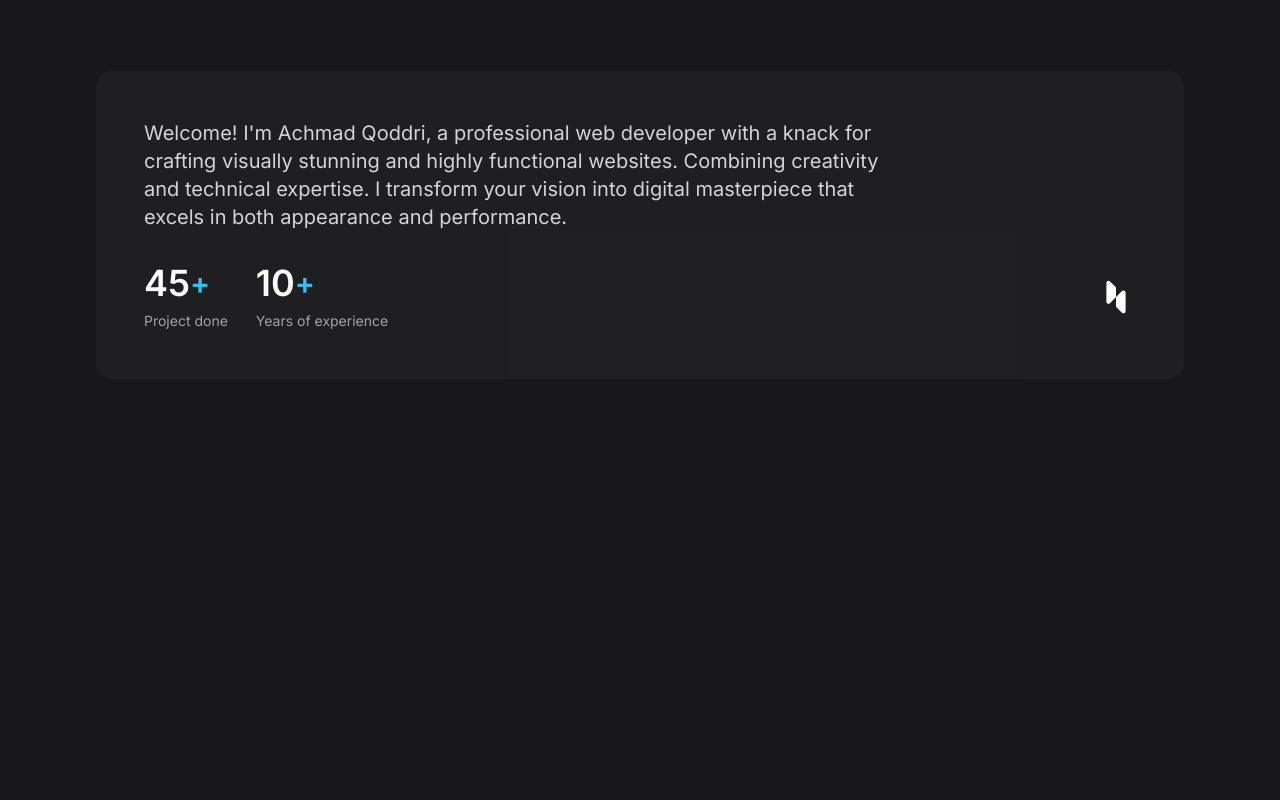
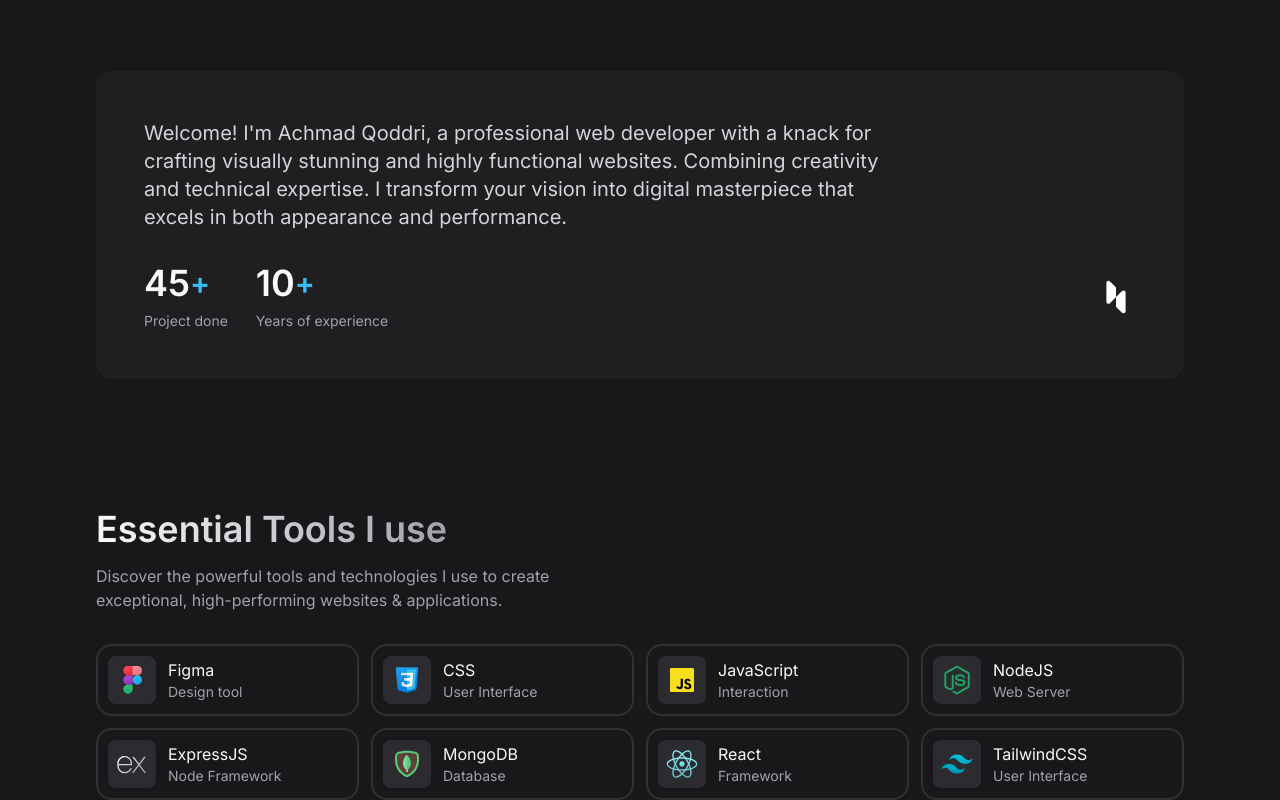
Before and after one commit to AQodS/new-portofolio, a React (Vite) app: page / in a window 1280 px wide. Shown: the part 786-1586 px from the top of the page. Before the commit the page ends 1165 px from the top, so only its background shows below. Built offline with nearby package versions, Linux system fonts and the light colour scheme.

Commit message:
feat: skills

```diff
--- a/src/App.jsx
+++ b/src/App.jsx
@@ -1,6 +1,7 @@
 import Header from "./components/Header";
 import Hero from "./components/Hero";
 import About from "./components/About";
+import Skills from "./components/Skills";
 
 const App = () => {
   return (
@@ -9,6 +10,7 @@
       <main>
         <Hero />
         <About />
+        <Skills />
       </main>
     </>
   );
--- /dev/null
+++ b/src/components/SkillCard.jsx
@@ -0,0 +1,37 @@
+import PropTypes from "prop-types";
+
+const SkillCard = ({
+  imgSrc,
+  label,
+  desc,
+  classes
+}) => {
+  return (
+    <div className={"flex items-center gap-3 ring-2 ring-inset ring-zinc-50/10 rounded-2xl p-3 hover:bg-zinc-800 transition-colors group " + classes}>
+      <figure className="bg-zinc-700/50 rounded-lg overflow-hidden w-12 h-12 p-2 group-hover:bg-zinc-900 transition-colors">
+        <img
+          src={imgSrc}
+          width={32}
+          height={32}
+          alt={label}
+        />
+      </figure>
+
+      <div>
+        <h3>{label}</h3>
+        <p className="text-zinc-400 text-sm">
+          {desc}
+        </p>
+      </div>
+    </div>
+  )
+}
+
+SkillCard.propTypes = {
+  imgSrc: PropTypes.string.isRequired,
+  label: PropTypes.string.isRequired,
+  desc: PropTypes.string.isRequired,
+  classes: PropTypes.string,
+}
+
+export default SkillCard
--- /dev/null
+++ b/src/components/Skills.jsx
@@ -0,0 +1,73 @@
+import SkillCard from "./SkillCard";
+
+const skillItems = [
+  {
+    imgSrc: "/images/figma.svg",
+    label: "Figma",
+    desc: "Design tool",
+  },
+  {
+    imgSrc: "/images/css3.svg",
+    label: "CSS",
+    desc: "User Interface",
+  },
+  {
+    imgSrc: "/images/javascript.svg",
+    label: "JavaScript",
+    desc: "Interaction",
+  },
+  {
+    imgSrc: "/images/nodejs.svg",
+    label: "NodeJS",
+    desc: "Web Server",
+  },
+  {
+    imgSrc: "/images/expressjs.svg",
+    label: "ExpressJS",
+    desc: "Node Framework",
+  },
+  {
+    imgSrc: "/images/mongodb.svg",
+    label: "MongoDB",
+    desc: "Database",
+  },
+  {
+    imgSrc: "/images/react.svg",
+    label: "React",
+    desc: "Framework",
+  },
+  {
+    imgSrc: "/images/tailwindcss.svg",
+    label: "TailwindCSS",
+    desc: "User Interface",
+  },
+];
+
+const Skills = () => {
+  return (
+    <section className="section">
+      <div className="container">
+        <h2 className="headline-2">
+          Essential Tools I use
+        </h2>
+
+        <p className="text-zinc-400 mt-3 mb-8 max-w-[50ch]">
+          Discover the powerful tools and technologies I use to create exceptional, high-performing websites & applications.
+        </p>
+
+        <div className="grid gap-3 grid-cols-[repeat(auto-fill,_minmax(250px,_1fr))]">
+          {skillItems.map(({imgSrc, label, desc}, key) => (
+            <SkillCard
+              key={key}
+              imgSrc={imgSrc}
+              label={label}
+              desc={desc}
+            />
+          ))}
+        </div>
+      </div>
+    </section>
+  )
+}
+
+export default Skills
--- a/src/index.css
+++ b/src/index.css
@@ -18,7 +18,8 @@
  * TYPHOGRAPHY
 \* --------------------------------- */
 
-.headline-1 {
+.headline-1,
+.headline-2 {
   @apply max-w-max;
   background: -webkit-linear-gradient(0deg, #fafafa, #a1a1aa);
   -webkit-background-clip: text;
@@ -27,6 +28,10 @@
 
 .headline-1 {
   @apply text-5xl leading-tight font-semibold lg:text-[55px] lg:leading-[1.15];
+}
+
+.headline-2 {
+  @apply text-3xl lg:text-4xl lg:leading-tight font-semibold;
 }
 
 /* --------------------------------- *\
@@ -51,7 +56,7 @@
 }
 
 .section {
-  @apply pt-20 lg:pt-32
+  @apply pt-20 lg:pt-32;
 }
 
 /* --------------------------------- *\
```
